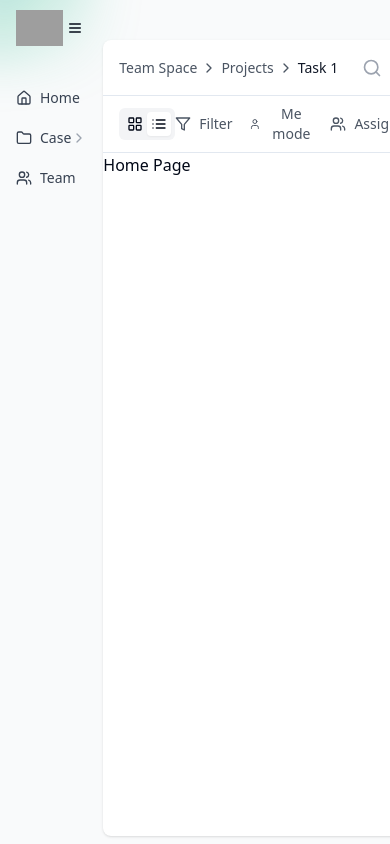
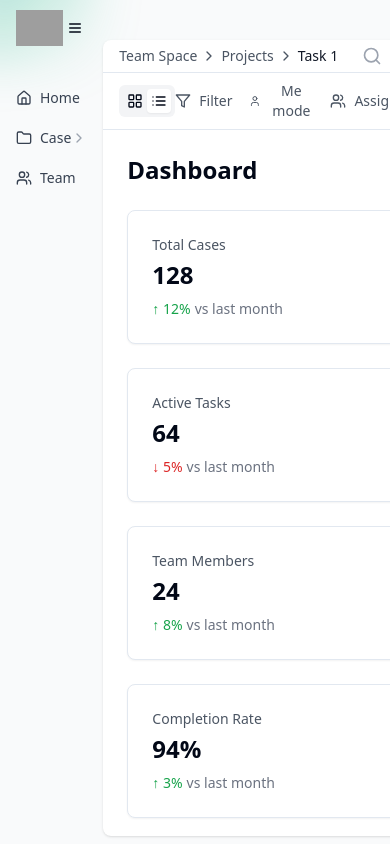
Before and after one commit to xthnw/OssFlowRelease1.0, a React (Vite) app: page / in a window 390 px wide. Shown: the top 844 px of the page. Built offline with nearby package versions, Linux system fonts and the light colour scheme; grey boxes are pictures that could not be loaded.

Commit message:
แก้ Overflow เวลา popup, แต่ขอบมนมันติดขาวอยู่ แก้ไม่ได้, ลองใช้ react-datepicker

```diff
--- a/package.json
+++ b/package.json
@@ -13,6 +13,7 @@
     "postcss": "8.4.49",
     "react": "^18.0.0",
     "react-beautiful-dnd": "^13.1.1",
+    "react-datepicker": "^7.5.0",
     "react-dom": "^18.0.0",
     "react-router-dom": "^7.0.1",
     "tailwind-merge": "2.5.5",
--- a/src/App.jsx
+++ b/src/App.jsx
@@ -7,6 +7,7 @@ import { HospitalsPage } from './pages/HospitalsPage';
 import { SurgeonsPage } from './pages/SurgeonsPage';
 import { TeamPage } from './pages/TeamPage';
 import { MainLayout } from './/components/layout/MainLayout';
+import { Test } from './pages/Test';
 
 export default function App() {
   return (
@@ -16,6 +17,7 @@ export default function App() {
       <Route path="/hospitals" element={<MainLayout><HospitalsPage /></MainLayout>} />
       <Route path="/surgeons" element={<MainLayout><SurgeonsPage /></MainLayout>} />
       <Route path="/team" element={<MainLayout><TeamPage /></MainLayout>} />
+      <Route path="/test" element={<Test />} />
     </Routes>
   );
 }
--- a/src/components/cases/ListView.jsx
+++ b/src/components/cases/ListView.jsx
@@ -19,6 +19,7 @@ export const ListView = () => {
     const [completedTasks, setCompletedTasks] = useState({});
     const [editingCell, setEditingCell] = useState(null);
     const [key, setKey] = useState(0);
+    const [showDatePicker, setShowDatePicker] = useState({});
 
     const [assigneeReference, setAssigneeReference] = useState([
         { id: 1, name: 'John Doe' },
@@ -213,7 +214,7 @@ export const ListView = () => {
                     {Object.entries(tasksData).map(([status, tasks]) => (
                         <div
                             key={status}
-                            className="bg-white rounded-lg border border-gray-200 overflow-hidden"
+                            className="bg-white rounded-lg border border-gray-200 overflow-visible"
                         >
                             <div className="flex items-center justify-between px-4 py-2.5 bg-white border-b border-gray-100">
                                 <div className="flex items-center space-x-3">
@@ -281,6 +282,8 @@ export const ListView = () => {
                                                             handleDateUpdate={handleDateUpdate}
                                                             departmentReference={departmentReference}
                                                             handleAssigneeUpdate={handleAssigneeUpdate}
+                                                            showDatePicker={showDatePicker}
+                                                            setShowDatePicker={setShowDatePicker}
                                                         />
                                                         {expandedTasks[task.id] && task.subtasks?.length > 0 && (
                                                             <Droppable
@@ -311,6 +314,8 @@ export const ListView = () => {
                                                                                 handleDateUpdate={handleDateUpdate}
                                                                                 departmentReference={departmentReference}
                                                                                 handleAssigneeUpdate={handleAssigneeUpdate}
+                                                                                showDatePicker={showDatePicker}
+                                                                                setShowDatePicker={setShowDatePicker}
                                                                             />
                                                                         ))}
                                                                         {providedSubtask.placeholder}
--- a/src/components/cases/SortableTaskRow.jsx
+++ b/src/components/cases/SortableTaskRow.jsx
@@ -1,6 +1,8 @@
 import React, { useState, useEffect, useRef } from 'react';
 import { Draggable } from 'react-beautiful-dnd';
 import { UserPlus, Check, GripVertical, ChevronRight, Plus } from 'lucide-react';
+import DatePicker from "react-datepicker";
+import "react-datepicker/dist/react-datepicker.css";
 
 export const SortableTaskRow = ({
     task,
@@ -17,6 +19,8 @@ export const SortableTaskRow = ({
     handleDateUpdate,
     departmentReference,
     handleAssigneeUpdate,
+    showDatePicker,
+    setShowDatePicker,
 }) => {
     const [activeDepartment, setActiveDepartment] = useState(null);
     const dropdownRef = useRef(null);
@@ -153,24 +157,23 @@ export const SortableTaskRow = ({
 
     const renderDateCell = () => {
         const isEditing = editingCell?.taskId === task.id && editingCell?.field === 'dueDate';
+        const date = task.dueDate ? new Date(task.dueDate) : null;
 
         if (isEditing) {
             return (
-                <input
-                    type="date"
-                    className="w-full px-1 py-0.5 text-xs border rounded focus:outline-none focus:ring-0 focus:border-gray-300"
-                    defaultValue={task.dueDate}
-                    autoFocus
-                    onBlur={(e) => handleDateUpdate(task.id, e.target.value, status)}
-                    onKeyDown={(e) => {
-                        if (e.key === 'Enter') {
-                            handleDateUpdate(task.id, e.target.value, status);
-                        } else if (e.key === 'Escape') {
+                <div onClick={e => e.stopPropagation()}>
+                    <DatePicker
+                        selected={date}
+                        onChange={(selectedDate) => {
+                            handleDateUpdate(task.id, selectedDate.toISOString().split('T')[0], status);
                             setEditingCell(null);
-                        }
-                    }}
-                    onClick={e => e.stopPropagation()}
-                />
+                        }}
+                        dateFormat="yyyy-MM-dd"
+                        className="w-32 px-1 py-0.5 text-xs border rounded"
+                        autoFocus
+                        onClickOutside={() => setEditingCell(null)}
+                    />
+                </div>
             );
         }
 
@@ -182,7 +185,7 @@ export const SortableTaskRow = ({
                 }}
                 className="block truncate cursor-text text-xs text-blue-600"
             >
-                {task.dueDate || "-"}
+                {date ? date.toLocaleDateString() : "-"}
             </span>
         );
     };
--- a/src/pages/HomePage.jsx
+++ b/src/pages/HomePage.jsx
@@ -1,7 +1,45 @@
+import React from 'react';
+import DatePicker from "react-datepicker";
+import "react-datepicker/dist/react-datepicker.css";
+
+// สร้าง StatsCard component
+const StatsCard = ({ title, value, icon: Icon, trend, description }) => (
+    <div className="p-6 bg-white rounded-lg shadow-sm border">
+        <div className="flex items-center justify-between">
+            <div>
+                <p className="text-sm text-gray-600">{title}</p>
+                <h3 className="text-2xl font-semibold mt-1">{value}</h3>
+                {trend && (
+                    <div className="flex items-center mt-2 text-sm">
+                        <span className={`mr-1 ${trend > 0 ? 'text-green-600' : 'text-red-600'}`}>
+                            {trend > 0 ? '↑' : '↓'} {Math.abs(trend)}%
+                        </span>
+                        <span className="text-gray-500">{description}</span>
+                    </div>
+                )}
+            </div>
+            {Icon && <Icon className="w-12 h-12 text-gray-400" />}
+        </div>
+    </div>
+);
+
 export const HomePage = () => {
+    const stats = [
+        { title: 'Total Cases', value: '128', trend: 12, description: 'vs last month', icon: () => '📁' },
+        { title: 'Active Tasks', value: '64', trend: -5, description: 'vs last month', icon: () => '✓' },
+        { title: 'Team Members', value: '24', trend: 8, description: 'vs last month', icon: () => '👥' },
+        { title: 'Completion Rate', value: '94%', trend: 3, description: 'vs last month', icon: () => '📈' }
+    ];
+
     return (
-        <div>
-            <h1>Home Page</h1>
+        <div className="p-6">
+            <h1 className="text-2xl font-bold mb-6">Dashboard</h1>
+            <div className="grid grid-cols-1 md:grid-cols-2 lg:grid-cols-4 gap-6">
+                {stats.map((stat, index) => (
+                    <StatsCard key={index} {...stat} />
+                ))}
+            </div>
         </div>
+
     );
-}
+};
--- /dev/null
+++ b/src/pages/Test.jsx
@@ -0,0 +1,18 @@
+import React, { useState } from 'react';
+import DatePicker from "react-datepicker";
+import "react-datepicker/dist/react-datepicker.css";
+
+export const Test = () => {
+    const [date, setDate] = useState(new Date());
+
+    return (
+        <div className="p-4">
+            <h1 className="font-bold mb-4">Test DatePicker</h1>
+            <DatePicker
+                selected={date}
+                onChange={setDate}
+                className="px-2 py-1 border rounded"
+            />
+        </div>
+    );
+};
```
Also changed, not shown: 1 other file (tests, documents, lock files or other folders).
